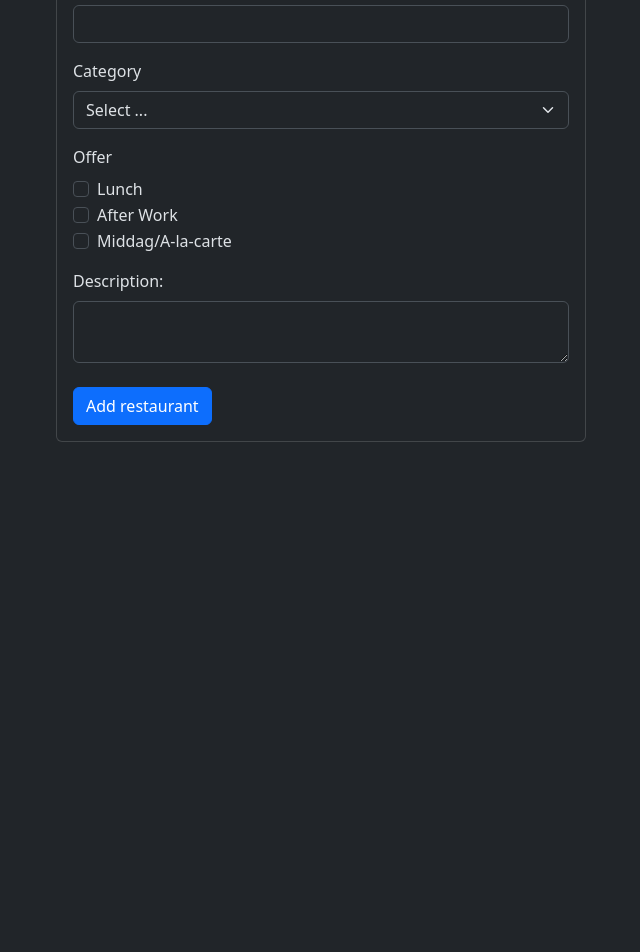
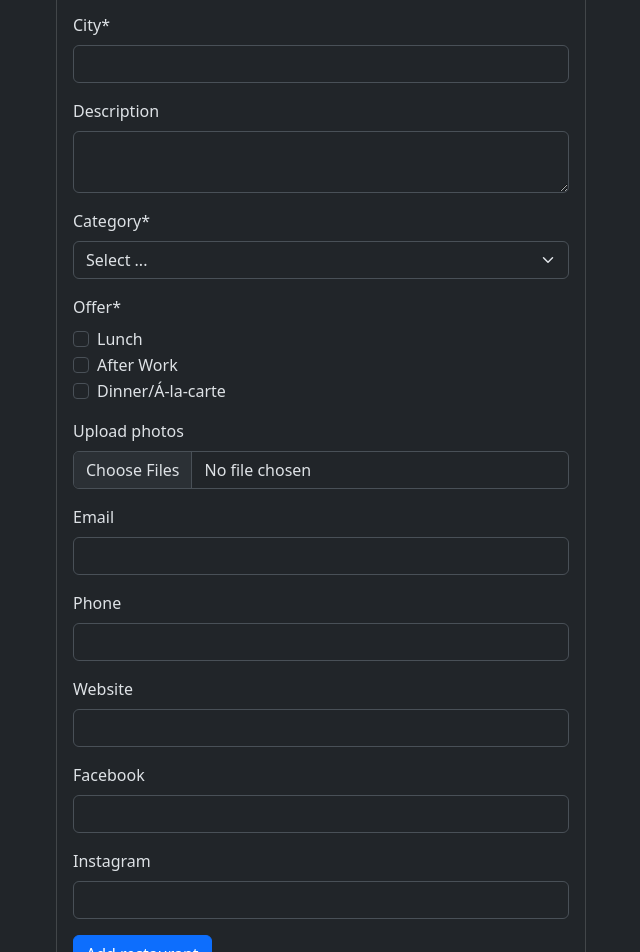
Before and after one commit to landicami/sulten-app, a React (Vite) app: page /add-restaurant in a window 1280 px wide. Shown: the part 320-1272 px from the top of the page, without its empty margins (319-959 px from the left). Before the commit the page ends 800 px from the top, so only its background shows below. Built offline with nearby package versions, Linux system fonts and the light colour scheme; no server answers.

Commit message:
adding files, approved and so on

```diff
--- a/src/pages/AddRestaurantPage.tsx
+++ b/src/pages/AddRestaurantPage.tsx
@@ -7,49 +7,91 @@ import Form from "react-bootstrap/Form";
 import Row from "react-bootstrap/Row";
 import InputGroup from "react-bootstrap/InputGroup";
 import { Restaurant } from "../types/Restaurant.types";
+import useAuth from "../hooks/useAuth";
+import { useState } from "react";
 
 const AddRestaurantPage = () => {
+	const { currentAdmin } = useAuth();
+	console.log(currentAdmin?.email);
+	const [isAdding, setIsAdding] = useState(false);
+
 	const {
 		register,
 		handleSubmit,
 		watch,
-		formState: { errors },
+		setValue,
+		reset,
+		formState: { errors, isSubmitSuccessful },
 	} = useForm<Restaurant>();
 
 	const onAddRestaurant: SubmitHandler<Restaurant> = async (data) => {
+		setIsAdding(true);
+
 		console.log(data);
+
+		//after uload is done
+		setIsAdding(false);
 	};
+
+	if (isSubmitSuccessful) {
+		reset();
+	}
 	return (
 		<Container className="p-3">
 			<Row className="justify-content-center">
 				<Col lg={6} md={8} sm={12}>
 					<Card className="p-3">
-						<Card.Title>Add information here</Card.Title>
+						<Card.Title>Add information here about the restaurant</Card.Title>
+						<Card.Text>Options with * is required</Card.Text>
 						<Form onSubmit={handleSubmit(onAddRestaurant)}>
 							<Form.Group className="mb-3">
-								<Form.Label>Name</Form.Label>
-								<Form.Control type="text" {...register("name", { required: true })} />
+								<Form.Label>Name*</Form.Label>
+								<Form.Control
+									aria-label="Add the name of the restaurant"
+									type="text"
+									{...register("name", { required: true })}
+								/>
 								{errors.name && <span className="form-required">This field is required</span>}
 							</Form.Group>
 
 							<Form.Group className="mb-3">
-								<Form.Label>Adress</Form.Label>
+								<Form.Label>Adress*</Form.Label>
 
-								<Form.Control type="adress" {...register("address", { required: true })} />
+								<Form.Control
+									aria-label="Add the adress of the restaurant"
+									type="text"
+									{...register("address", { required: true })}
+								/>
 								{errors.address && <span className="form-required">This field is required</span>}
 							</Form.Group>
 
 							<Form.Group className="mb-3">
-								<Form.Label>City</Form.Label>
+								<Form.Label>City*</Form.Label>
 
-								<Form.Control type="text" {...register("city", { required: true })} />
+								<Form.Control
+									aria-label="Add the city of the restaurant"
+									type="text"
+									{...register("city", { required: true })}
+								/>
 								{errors.city && <span className="form-required">This field is required</span>}
 							</Form.Group>
 
 							<Form.Group className="mb-3">
-								<Form.Label>Category</Form.Label>
+								<Form.Label>Description</Form.Label>
+
+								<Form.Control
+									aria-label="Add the description of the restaurant"
+									as="textarea"
+									type="text"
+									{...register("description")}
+								/>
+							</Form.Group>
+
+							<Form.Group className="mb-3">
+								<Form.Label>Category*</Form.Label>
 
 								<Form.Select
+									aria-label="Add the category of the restaurant"
 									defaultValue=""
 									aria-placeholder="Select.."
 									{...register("category", { required: true })}
@@ -68,41 +110,109 @@ const AddRestaurantPage = () => {
 							</Form.Group>
 
 							<Form.Group className="mb-3">
-								<Form.Label>Offer</Form.Label>
+								<Form.Label>Offer*</Form.Label>
 
 								<Form.Check
 									type="checkbox"
 									value="lunch"
 									label="Lunch"
-									aria-label="offer"
+									aria-label="Pick lunch as an offer"
 									{...register("offer", { required: true })}
 								/>
 								<Form.Check
 									type="checkbox"
 									value="after-work"
 									label="After Work"
-									aria-label="Offer"
+									aria-label="Pick after-work as an offer"
 									{...register("offer", { required: true })}
 								/>
 								<Form.Check
 									type="checkbox"
-									value="middag/a-la-carte"
-									label="Middag/A-la-carte"
-									aria-label="Offer"
+									value="dinner/a-la-carte"
+									label="Dinner/Á-la-carte"
+									aria-label="Pick dinner as an offer"
 									{...register("offer", { required: true })}
 								/>
 								{errors.offer && <span className="form-required">Please choose an offer</span>}
 							</Form.Group>
 
 							<Form.Group className="mb-3">
-								<Form.Label>Description:</Form.Label>
+								<Form.Label>Upload photos</Form.Label>
 
-								<Form.Control as="textarea" type="text" {...register("description")} />
+								<Form.Control
+									aria-label="Add photos of the restaurant"
+									type="file"
+									{...register("photoFiles")}
+									accept=".jpeg, .jpg, .png"
+									multiple
+								/>
 							</Form.Group>
 
-							<Button className="mt-2" type="submit">
-								Add restaurant
+							<Form.Group className="mb-3">
+								<Form.Label>Email</Form.Label>
+
+								<Form.Control
+									aria-label="Add the email of the restaurant"
+									type="email"
+									{...register("email")}
+								/>
+							</Form.Group>
+
+							<Form.Group className="mb-3">
+								<Form.Label>Phone</Form.Label>
+
+								<Form.Control
+									aria-label="Add the phonenumber of the restaurant"
+									type="tel"
+									{...register("phone")}
+								/>
+							</Form.Group>
+
+							<Form.Group className="mb-3">
+								<Form.Label>Website</Form.Label>
+
+								<Form.Control
+									aria-label="Add the website of the restaurant"
+									type="url"
+									{...register("website")}
+								/>
+							</Form.Group>
+
+							<Form.Group className="mb-3">
+								<Form.Label>Facebook</Form.Label>
+
+								<Form.Control
+									aria-label="Add the facebook of the restaurant"
+									type="url"
+									{...register("facebook")}
+								/>
+							</Form.Group>
+
+							<Form.Group className="mb-3">
+								<Form.Label>Instagram</Form.Label>
+
+								<Form.Control
+									aria-label="Add the Instagram of the restaurant"
+									type="url"
+									{...register("instagram")}
+								/>
+							</Form.Group>
+
+							<Button disabled={isAdding} className="mb-5" type="submit">
+								{isAdding ? "Adding restaurant" : "Add restaurant"}
 							</Button>
+
+							{currentAdmin && (
+								<Form.Group className="mb-3">
+									<Form.Check
+										type="checkbox"
+										label="Approved by admin"
+										aria-label="Choose this if admin approves"
+										{...register("approvedByAdmin")}
+										onChange={(e) => setValue("approvedByAdmin", e.target.checked)}
+									/>
+								</Form.Group>
+							)}
 						</Form>
 					</Card>
 				</Col>
```
